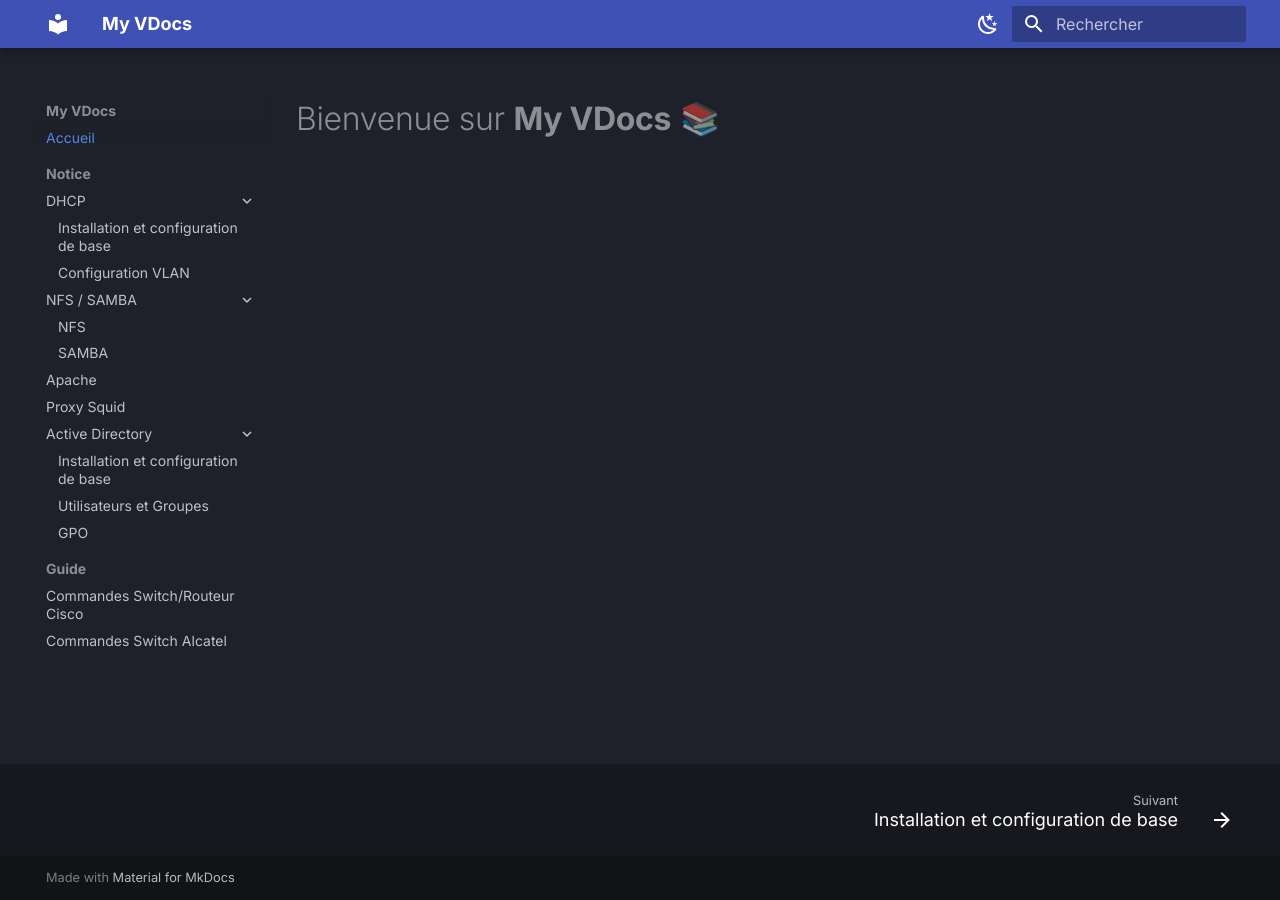
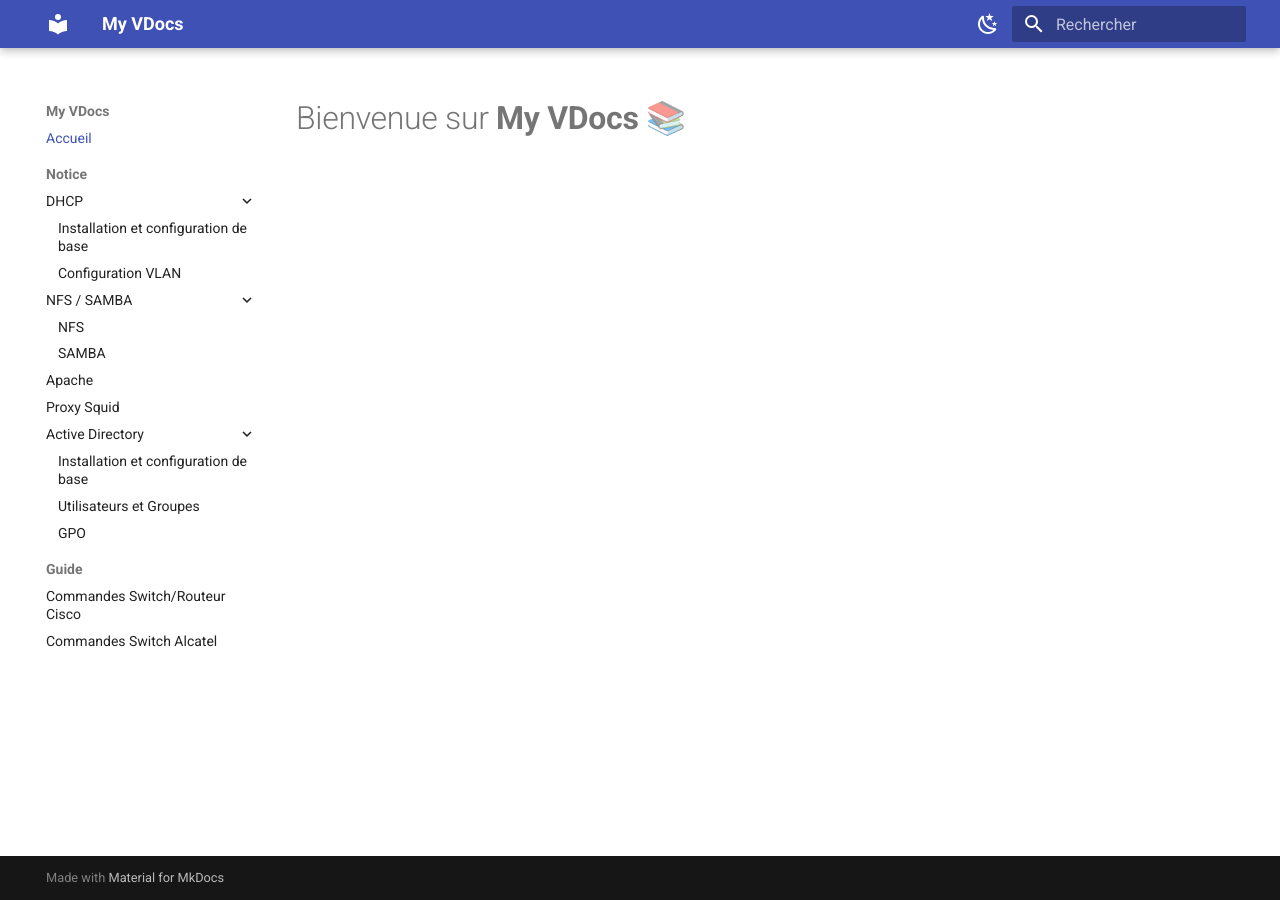
Before and after one commit to LogoViktor/My-VDocs, an MkDocs documentation site: the page built from docs/index.md, in a window 1280 px wide. Built offline with MkDocs 1.6.1 and Material for MkDocs 9.7.7, drawn with Linux system fonts in a browser that asks for light colours.

Commit message:
Update mkdocs.yml

```diff
--- a/mkdocs.yml
+++ b/mkdocs.yml
@@ -6,12 +6,12 @@
   name: material
   language: fr
 
-  # Polices élégantes et modernes
+  # Polices claires et lisibles
   font:
-    text: "Inter"
+    text: Roboto
     code: "Fira Code"
 
-  # Fonctionnalités ergonomiques et graphiques
+  # Fonctionnalités stables et utiles
   features:
     # Navigation
     - navigation.instant
@@ -19,37 +19,27 @@
     - navigation.top
     - navigation.expand
     - navigation.sections
-    - navigation.footer
     # Recherche
     - search.highlight
     - search.suggest
     # Contenu
     - content.code.copy
-    - content.tabs.link
     - toc.integrate
 
-  # Palette de couleurs personnalisée (clair/sombre)
+  # Palette clair / sombre
   palette:
-    # Mode clair
-    - scheme: slate
+    - scheme: default
       primary: indigo
-      accent: deep orange
+      accent: indigo
       toggle:
         icon: material/weather-night
         name: Passer en mode sombre
-
-    # Mode sombre
-    - scheme: default
+    - scheme: slate
       primary: indigo
-      accent: amber
+      accent: indigo
       toggle:
         icon: material/weather-sunny
         name: Passer en mode clair
-
-  # Mise en page du contenu (plus aéré)
-  typography:
-    text_size: 17px
-    line_height: 1.7
 
 markdown_extensions:
   - admonition
@@ -103,12 +93,3 @@
   - Guide:
       - Commandes Switch/Routeur Cisco: Guide/commande_de_base_cisco.md
       - Commandes Switch Alcatel: Guide/commandes_alcatel.md
-
-extra:
-  # Couleur du bandeau du haut
-  primary: indigo
-  # Accentuation dans les boutons et liens
-  accent: deep orange
-  # Message de pied de page
-  copyright: >
-    © 2025 My VDocs — Documentation technique réseau et systèmes.
```
